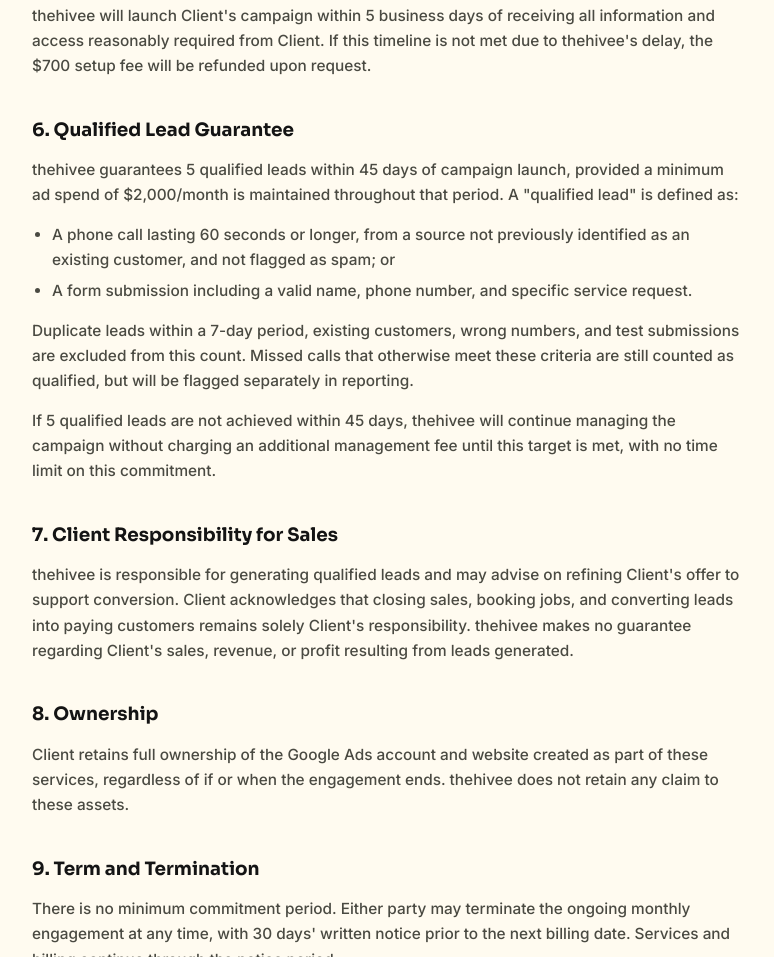
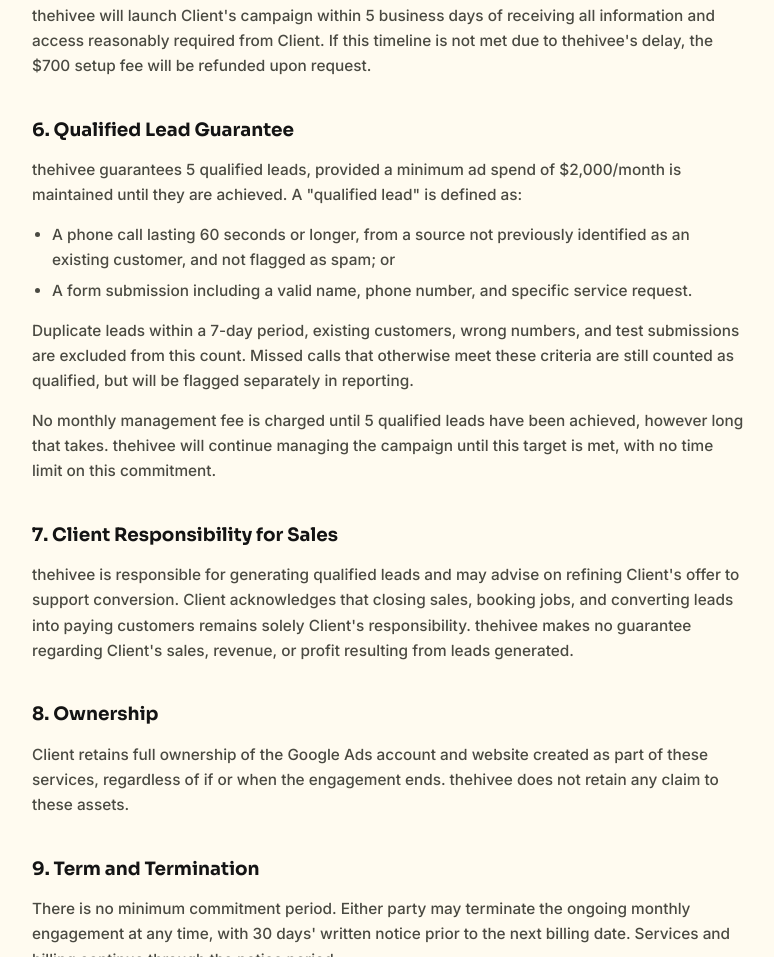
Before and after one commit to thehiveee/thehivee-website, a plain HTML site: page terms-and-conditions.html in a window 1280 px wide. Shown: the part 2240-3197 px from the top of the page, without its empty margins (252-1026 px from the left). Drawn offline with Linux system fonts and the light colour scheme; a script that the page names is missing.

Commit message:
Drop the 45-day window from the lead guarantee
No management fee until 5 qualified leads, however long that takes.
Homepage, Terms section 6 and refund policy updated.

Co-Authored-By: Claude Opus 5.5 <noreply@anthropic.com>
Claude-Session: https://claude.ai/code/session_01LekuJEVkgTD37uXGKT1xCb

```diff
--- a/terms-and-conditions.html
+++ b/terms-and-conditions.html
@@ -83,13 +83,13 @@
     <p style="color: #4A4A42; font-size: 0.96rem; margin: 0 0 14px; text-wrap: pretty;">thehivee will launch Client's campaign within 5 business days of receiving all information and access reasonably required from Client. If this timeline is not met due to thehivee's delay, the $700 setup fee will be refunded upon request.</p>
 
     <h2 style="font-family: 'Sora', sans-serif; font-size: 1.15rem; color: #141414; margin: 36px 0 12px;">6. Qualified Lead Guarantee</h2>
-    <p style="color: #4A4A42; font-size: 0.96rem; margin: 0 0 14px; text-wrap: pretty;">thehivee guarantees 5 qualified leads within 45 days of campaign launch, provided a minimum ad spend of $2,000/month is maintained throughout that period. A "qualified lead" is defined as:</p>
+    <p style="color: #4A4A42; font-size: 0.96rem; margin: 0 0 14px; text-wrap: pretty;">thehivee guarantees 5 qualified leads, provided a minimum ad spend of $2,000/month is maintained until they are achieved. A "qualified lead" is defined as:</p>
     <ul style="padding-left: 20px; margin: 0 0 14px; color: #4A4A42; font-size: 0.96rem;">
       <li style="margin-bottom: 6px;">A phone call lasting 60 seconds or longer, from a source not previously identified as an existing customer, and not flagged as spam; or</li>
       <li style="margin-bottom: 6px;">A form submission including a valid name, phone number, and specific service request.</li>
     </ul>
     <p style="color: #4A4A42; font-size: 0.96rem; margin: 0 0 14px; text-wrap: pretty;">Duplicate leads within a 7-day period, existing customers, wrong numbers, and test submissions are excluded from this count. Missed calls that otherwise meet these criteria are still counted as qualified, but will be flagged separately in reporting.</p>
-    <p style="color: #4A4A42; font-size: 0.96rem; margin: 0 0 14px; text-wrap: pretty;">If 5 qualified leads are not achieved within 45 days, thehivee will continue managing the campaign without charging an additional management fee until this target is met, with no time limit on this commitment.</p>
+    <p style="color: #4A4A42; font-size: 0.96rem; margin: 0 0 14px; text-wrap: pretty;">No monthly management fee is charged until 5 qualified leads have been achieved, however long that takes. thehivee will continue managing the campaign until this target is met, with no time limit on this commitment.</p>
 
     <h2 style="font-family: 'Sora', sans-serif; font-size: 1.15rem; color: #141414; margin: 36px 0 12px;">7. Client Responsibility for Sales</h2>
     <p style="color: #4A4A42; font-size: 0.96rem; margin: 0 0 14px; text-wrap: pretty;">thehivee is responsible for generating qualified leads and may advise on refining Client's offer to support conversion. Client acknowledges that closing sales, booking jobs, and converting leads into paying customers remains solely Client's responsibility. thehivee makes no guarantee regarding Client's sales, revenue, or profit resulting from leads generated.</p>
```
Also changed, not shown: index.html (+2 -2 lines), refund-policy.html (+1 -1 lines).
